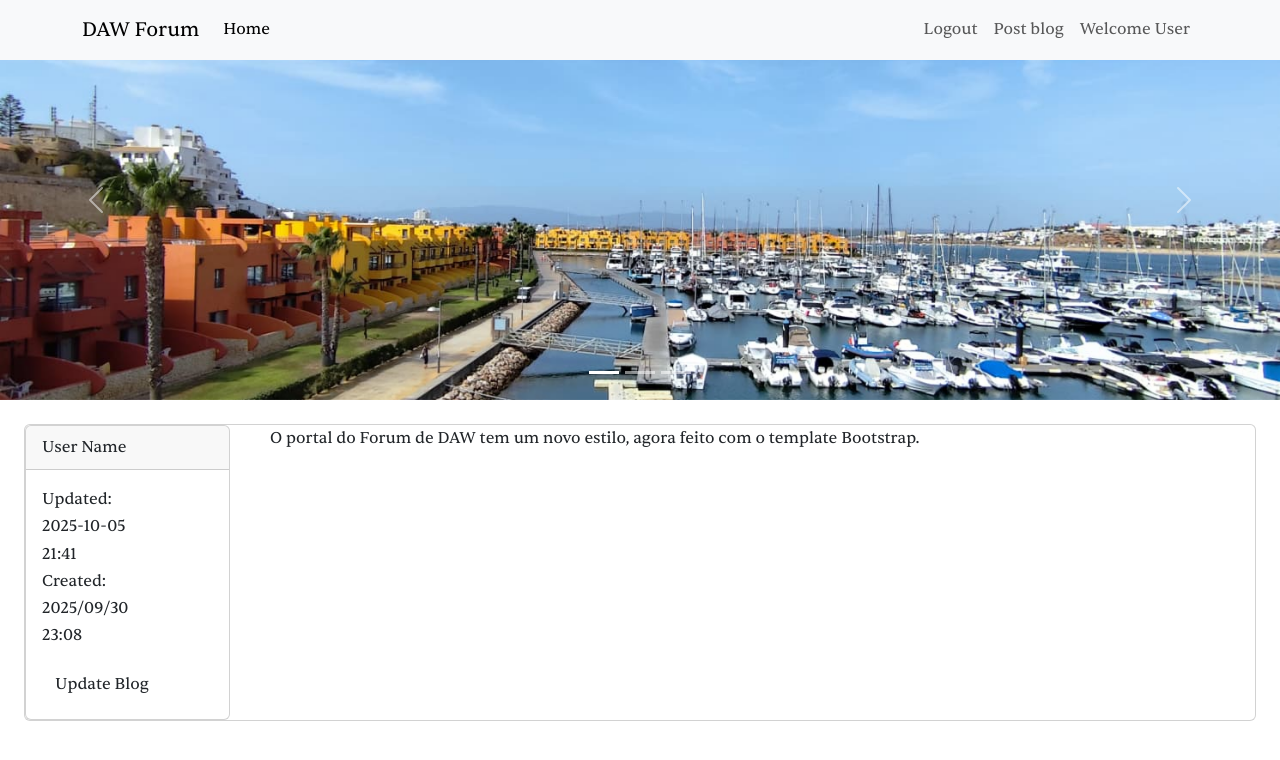
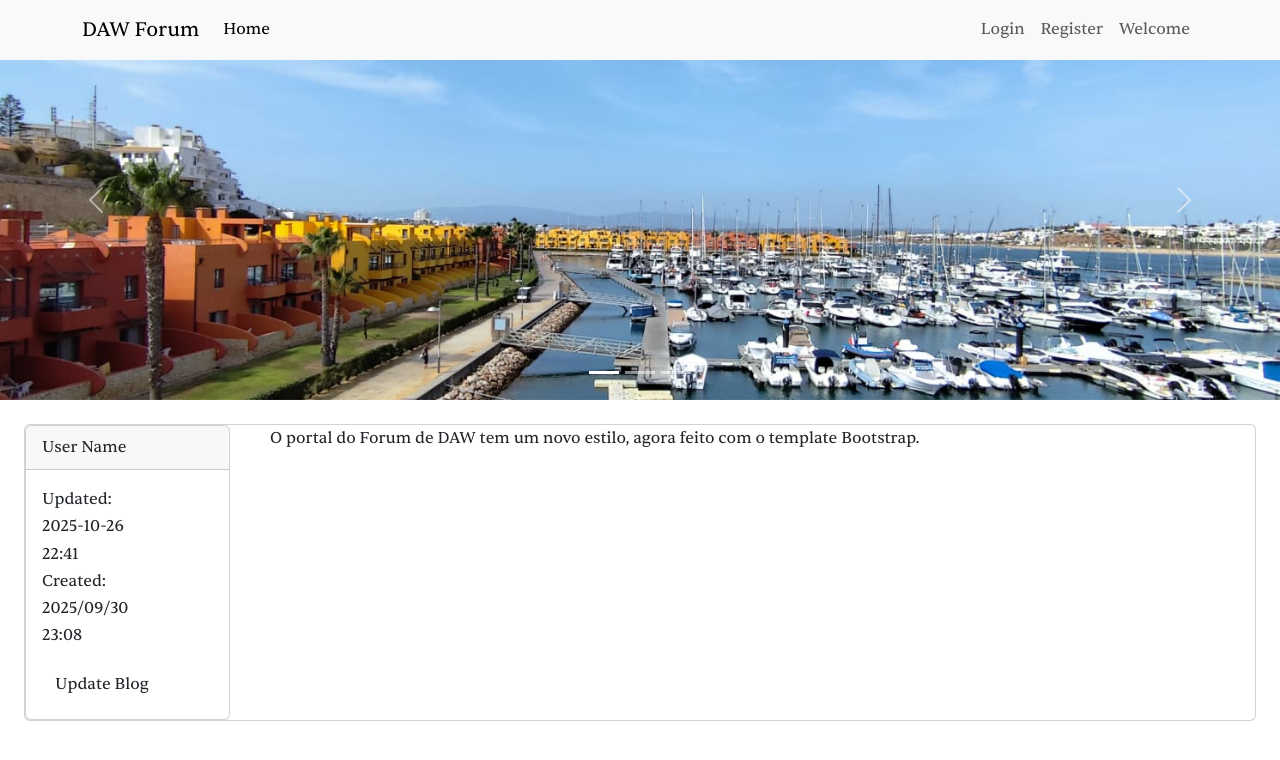
Before and after one commit to Akash403Ash/LAB3, a plain HTML site: page index.html in a window 1280 px wide. Drawn offline with nearby package versions, Linux system fonts and the light colour scheme.

Commit message:
Modify navigation bar links for user access
Updated navigation links to include Login and Register options.

```diff
--- a/index.html
+++ b/index.html
@@ -30,13 +30,13 @@
             <div class="collapse navbar-collapse" id="navbarNav">
                 <ul class="navbar-nav ms-auto">
                     <li class="nav-item">
-                        <a class="nav-link" href="#logout">Logout</a>
+                        <a class="nav-link" href="login_template.html">Login</a>
                     </li>
                     <li class="nav-item">
-                        <a class="nav-link" href="#postblog">Post blog</a>
+                        <a class="nav-link" href="register_template.html">Register</a>
                     </li>
                     <li class="nav-item">
-                        <a class="nav-link" href="#">Welcome User</a>
+                        <a class="nav-link" href="#">Welcome</a>
                     </li>
                 </ul>
             </div>
@@ -79,7 +79,7 @@
                 <div class="card col-md-2">
                     <div class="card-header"> User Name </div>
                     <div class="card-body">
-                        <p class="card-text">Updated:<br>2025-10-05<br>21:41<br>Created:<br>2025/09/30<br>23:08</p>
+                        <p class="card-text">Updated:<br>2025-10-26<br>22:41<br>Created:<br>2025/09/30<br>23:08</p>
                         <a href="#updateblog" class="btn">Update Blog</a>
                     </div>
                 </div>
```
